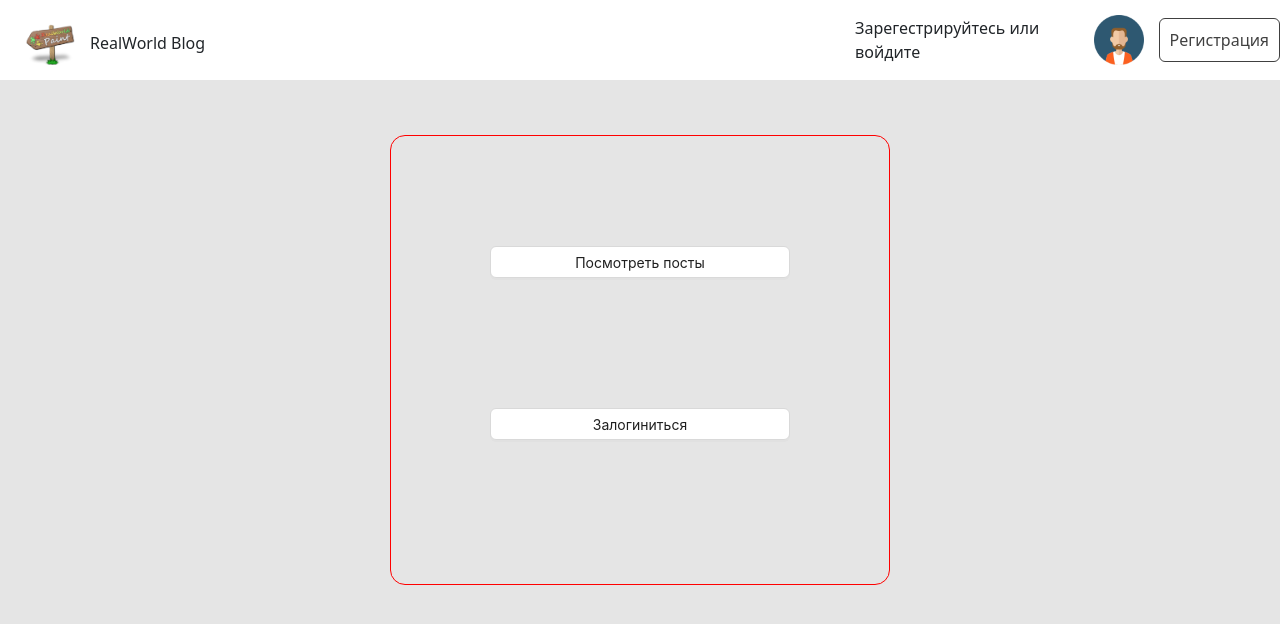
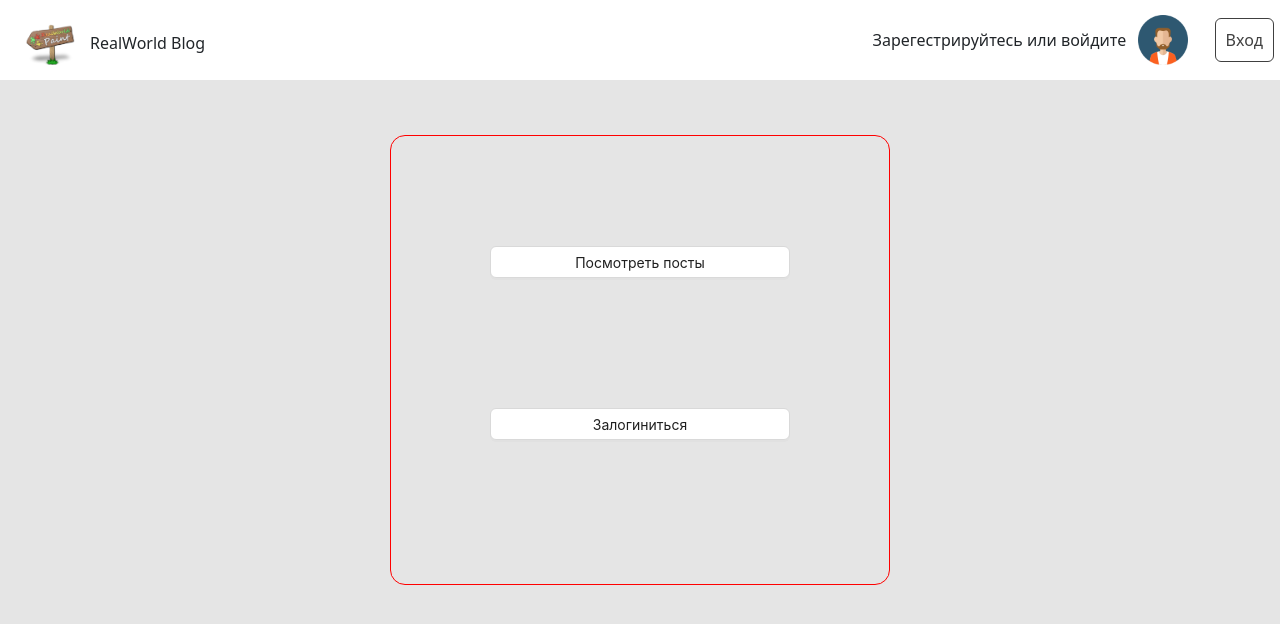
Before and after one commit to MihailDenisenko/blog-app, a React (Vite) app: page / in a window 1280 px wide. Shown: the top 624 px of the page. Built offline with nearby package versions, Linux system fonts and the light colour scheme.

Commit message:
commit-06.02.2025-18:00

```diff
--- a/src/components/NavigationPanel/NavigationPanel.jsx
+++ b/src/components/NavigationPanel/NavigationPanel.jsx
@@ -38,12 +38,12 @@ export default function NavigationPanel() {
 				</div>
 				<div className={styles.panel__LogOut}>
 					{isLogined ? (
-						<Link onClick={() => dispatch(setLogOut())} className={`${styles.panel__a}  ${styles.logOut}`}>
+						<Link to='/' onClick={() => dispatch(setLogOut())} className={`${styles.panel__a}  ${styles.logOut}`}>
 							LogOut
 						</Link>
 					) : (
-						<Link to={'/signup'} className={`${styles.panel__a}  ${styles.logOut}`}>
-							Регистрация
+						<Link to={'/signin'} className={`${styles.panel__a}  ${styles.logOut}`}>
+							Вход
 						</Link>
 					)}
 				</div>
```
